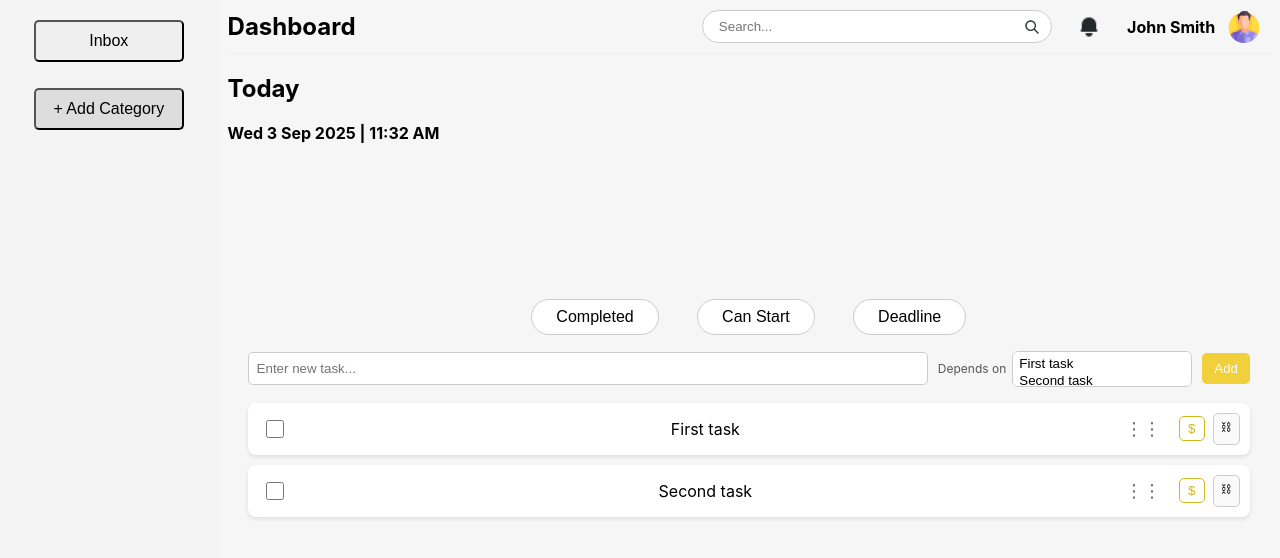
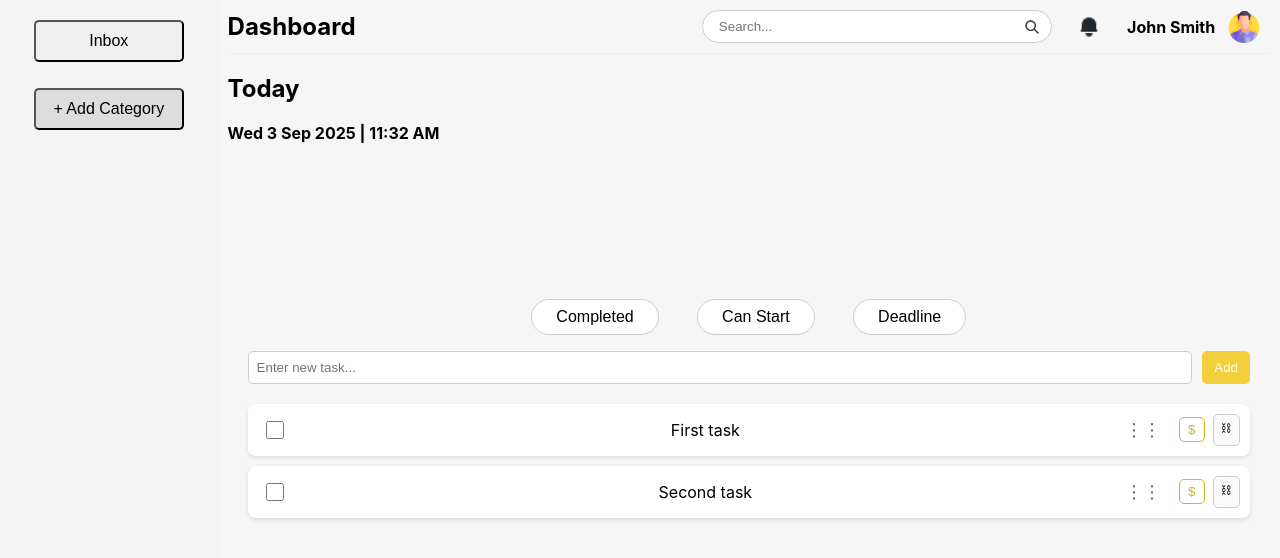
Before and after one commit to KyronPomidor/Task_Manager, a React (Create React App) app in the folder Front/TaskManagerFront/: page / in a window 1280 px wide. Shown: the top 558 px of the page. Built offline with nearby package versions, Linux system fonts and the light colour scheme.

Commit message:
FronChanges

```diff
--- a/Front/TaskManagerFront/src/App.js
+++ b/Front/TaskManagerFront/src/App.js
@@ -272,7 +272,6 @@ function Tasks() {
     { id: "2", text: "Second task", completed: false, highlighted: false, dependsOn: [] },
   ]);
   const [newTask, setNewTask] = useState("");
-  const [newDeps, setNewDeps] = useState([]); // array of task IDs selected as dependencies
 
   // helpers
   const byId = (id) => tasks.find(t => t.id === id);
@@ -286,11 +285,10 @@ function Tasks() {
       text: newTask.trim(),
       completed: false,
       highlighted: false,
-      dependsOn: newDeps.slice(),
+      dependsOn: [], // no deps at creation; set via ⛓ button
     };
     setTasks(prev => [...prev, newItem]);
     setNewTask("");
-    setNewDeps([]);
   };
 
   const toggleComplete = (id) => {
@@ -301,18 +299,23 @@ function Tasks() {
       // If trying to mark complete, ensure all deps are completed
       if (!t.completed && !canComplete(t)) {
         const missing = unmetDeps(t).map(did => byId(did)?.text || did);
-        alert(`You can’t complete this yet.\nUnmet dependencies:\n- ${missing.join("\n- ")}`);
+        window.alert(
+          `You can’t complete this yet.\nUnmet dependencies:\n- ${missing.join("\n- ")}`
+        );
         return prev;
       }
 
       // If trying to mark incomplete and others depend on this, warn
       if (t.completed) {
         const dependents = prev.filter(x => (x.dependsOn || []).includes(id) && x.completed);
-        if (dependents.length > 0 && !window.confirm(
-          `This task is a dependency for ${dependents.length} completed task(s).\n` +
-          `Marking it incomplete will make those tasks logically inconsistent.\n` +
-          `Proceed anyway?`
-        )) {
+        if (
+          dependents.length > 0 &&
+          !window.confirm(
+            `This task is a dependency for ${dependents.length} completed task(s).\n` +
+            `Marking it incomplete may make those tasks inconsistent.\n` +
+            `Proceed anyway?`
+          )
+        ) {
           return prev;
         }
       }
@@ -333,19 +336,27 @@ function Tasks() {
     setTasks(reordered);
   };
 
-  // Edit dependencies after creation
+  // Edit dependencies (only via button)
   const editDeps = (taskId) => {
     const others = tasks.filter(t => t.id !== taskId);
-    const lines = others.map((t, i) => `${i + 1}. ${t.text}`).join("\n");
-    const input = prompt(
-      `Enter comma-separated numbers to depend on:\n\n${lines}\n\nLeave empty for none.`,
+    if (others.length === 0) {
+      window.alert("No other tasks available to depend on.");
+      return;
+    }
+
+    const lines = others.map((t, i) => `${i + 1}. ${t.text}${t.completed ? " (✓)" : ""}`).join("\n");
+    const input = window.prompt(
+      `Enter comma-separated numbers to set dependencies:\n\n${lines}\n\nLeave empty for none.`,
       ""
     );
-    if (input === null) return;
-    const indices = input.split(",").map(s => parseInt(s.trim(), 10)).filter(n => !isNaN(n));
-    const ids = indices
-      .map(n => others[n - 1]?.id)
-      .filter(Boolean);
+    if (input === null) return; // cancelled
+
+    const indices = input
+      .split(",")
+      .map(s => parseInt(s.trim(), 10))
+      .filter(n => !isNaN(n));
+
+    const ids = indices.map(n => others[n - 1]?.id).filter(Boolean);
 
     setTasks(prev => prev.map(t => t.id === taskId ? { ...t, dependsOn: ids } : t));
   };
@@ -385,8 +396,8 @@ function Tasks() {
     <div style={{ padding: "20px", marginTop: "10vh" }}>
       <Sections />
 
-      {/* Composer */}
-      <div style={{ display: "flex", gap: "10px", marginBottom: "10px", flexWrap: "wrap", alignItems: "center" }}>
+      {/* Composer (no dependency menu here) */}
+      <div style={{ display: "flex", gap: "10px", marginBottom: "20px" }}>
         <input
           type="text"
           value={newTask}
@@ -394,41 +405,11 @@ function Tasks() {
           placeholder="Enter new task..."
           style={{
             flex: 1,
-            minWidth: 240,
             padding: "8px",
             borderRadius: "5px",
             border: "1px solid #ccc",
           }}
         />
-
-        {/* Depends on multi-select */}
-        <div style={{ display: "flex", alignItems: "center", gap: 6 }}>
-          <label style={{ fontSize: 12, color: "#555" }}>Depends on</label>
-          <select
-            multiple
-            value={newDeps}
-            onChange={(e) => {
-              const opts = Array.from(e.target.selectedOptions).map(o => o.value);
-              setNewDeps(opts);
-            }}
-            style={{
-              minWidth: 180,
-              maxWidth: 260,
-              height: 36,
-              padding: 4,
-              borderRadius: 6,
-              border: "1px solid #ccc",
-            }}
-            title="Hold Ctrl/Cmd to select multiple"
-          >
-            {tasks.map(t => (
-              <option key={t.id} value={t.id}>
-                {t.text} {t.completed ? "(✓)" : ""}
-              </option>
-            ))}
-          </select>
-        </div>
-
         <button
           onClick={handleAddTask}
           style={{
@@ -519,7 +500,7 @@ function Tasks() {
                             ⋮⋮
                           </span>
 
-                          {/* Dollar button */}
+                          {/* Highlight */}
                           <button
                             onClick={() => toggleHighlight(task.id)}
                             style={{
@@ -538,7 +519,7 @@ function Tasks() {
                             $
                           </button>
 
-                          {/* Edit deps */}
+                          {/* Set dependencies (only entry point) */}
                           <button
                             onClick={() => editDeps(task.id)}
                             style={{
```
